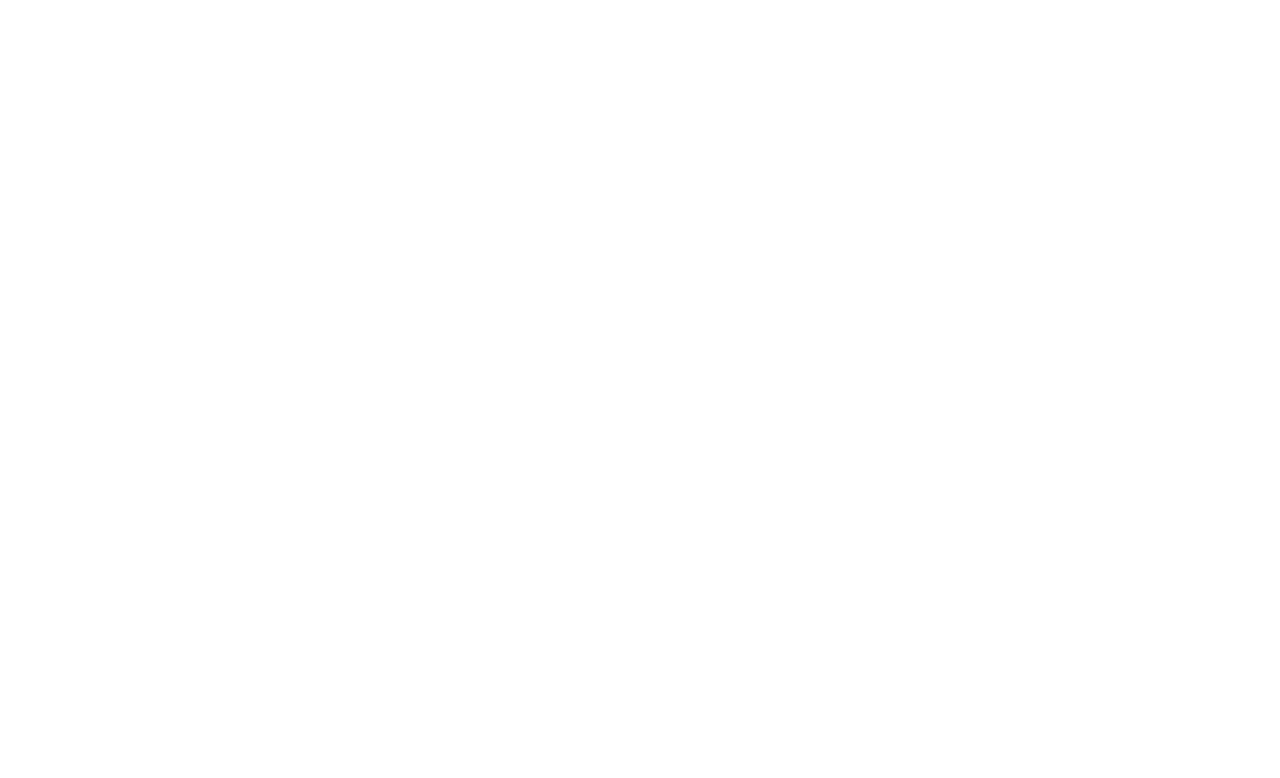
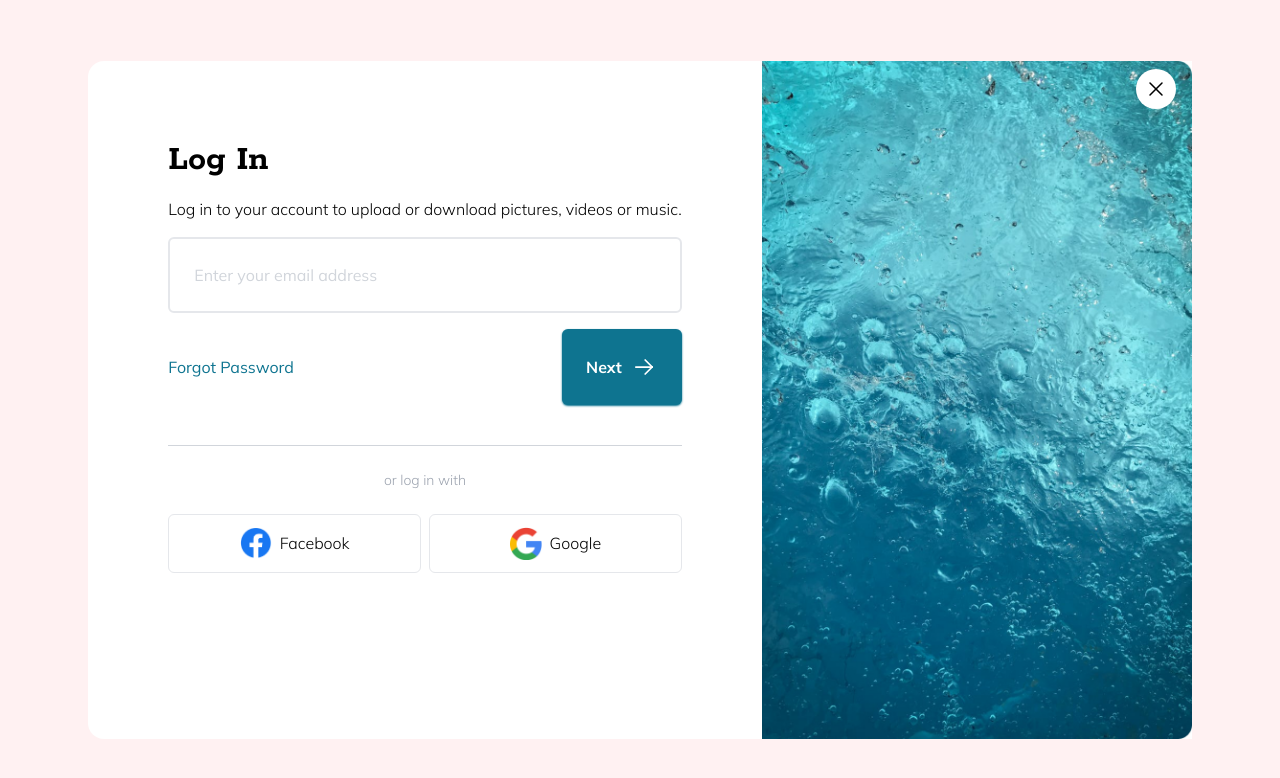
Before and after one commit to JhamanCodes/Tailwind-CSS, a plain HTML site: page mini-projects/login-modal/index.html in a window 1280 px wide. Drawn offline with nearby package versions, Linux system fonts and the light colour scheme.

Commit message:
Finish 'Login Modal' mini project.

```diff
--- a/mini-projects/login-modal/index.html
+++ b/mini-projects/login-modal/index.html
@@ -4,10 +4,89 @@
     <meta charset="UTF-8">
     <meta http-equiv="X-UA-Compatible" content="IE=edge">
     <meta name="viewport" content="width=device-width, initial-scale=1.0">
+    <link rel="preconnect" href="https://fonts.googleapis.com">
+    <link rel="preconnect" href="https://fonts.gstatic.com" crossorigin>
+    <link href="https://fonts.googleapis.com/css2?family=Mulish:wght@300;400;500;600;700&family=Rokkitt:wght@600;700&display=swap" rel="stylesheet">
     <script src="https://cdn.tailwindcss.com"></script>
+    <script>
+        tailwind.config = {
+            theme: {
+                fontFamily: {
+                    sans: ['Mulish','sans-serif'],
+                    mono: ['Rokkitt', 'monospace'],
+                }
+            }
+        }
+    </script>
     <title>Login Modal</title>
 </head>
 <body>
+    <!--Global Container-->
+    <div class="flex items-center justify-center min-h-screen bg-rose-50">
+        <!--Card Container-->
+        <div class="relative flex flex-col space-y-8 bg-white md:flex-row md:space-y-0 rounded-2xl m-8">
+            <!--Left Side-->
+            <div class="p-6 md:p-20">
+                <!--Top Content-->
+                <div class="flex flex-col space-y-4 mb-4">
+                    <h2 class="font-mono text-4xl font-bold ">
+                        Log In
+                    </h2>
+                    <p class="font-light">Log in to your account to upload or download pictures, videos or music.
+                    </p>
+                    <input type="text" class="p-6 border-2 rounded-md placeholder:text-gray-300" placeholder="Enter your email address">
+                </div>
+                <!--Middle Content-->
+                <div class="flex flex-col space-y-8 items-center md:flex-row md:space-y-0 md:space-x-4 md:justify-between mt-4">
+                    <div class="text-thin text-cyan-700">
+                        Forgot Password
+                    </div>
+                    <button class="w-full md:w-auto bg-cyan-700 p-6 rounded-md text-white font-bold shadow-sm shadow-cyan-700 hover:bg-cyan-600 hover:-translate-y-0.5 hover:shadow-lg transition duration-150">
+                    <div class="flex flex-row justify-center items-center space-x-2">
+                        <span>Next</span>
+                        <svg xmlns="http://www.w3.org/2000/svg" class="w-7" viewBox="0 0 24 24" stroke-width="1.5" stroke="#ffffff" fill="none" stroke-linecap="round" stroke-linejoin="round">
+                            <path stroke="none" d="M0 0h24v24H0z" fill="none"></path>
+                            <line x1="5" y1="12" x2="19" y2="12"></line>
+                            <line x1="13" y1="18" x2="19" y2="12"></line>
+                            <line x1="13" y1="6" x2="19" y2="12"></line>
+                          </svg>
+                    </div>
 
+                    </button>
+                </div>
+                <!--Border-->
+                <div class="mt-10 border-b border-b-gray-300"></div>
+
+                <!--Lower Section-->
+                <p class="text-sm text-center text-gray-400 font-light p-6">or log in with</p>
+                <div class="flex flex-col space-y-4 md:flex-row md:space-y-0 md:space-x-2">
+                    <!--Facebook Button-->
+                    <button class="flex justify-center items-center space-x-2 w-full border p-3 rounded-md hover:-translate-y-0.5 hover:shadow-lg hover:border-b-none transition duration-150">
+                        <img src="./images/facebook.png" alt="" class="w-8">
+                        <span class="font-sans font-thin">
+                            Facebook
+                        </span>
+                    </button>
+                    <!--Google Button-->
+                    <button class="flex justify-center items-center space-x-2 w-full border p-3 rounded-md hover:-translate-y-0.5 hover:shadow-lg hover:border-b-none transition duration-150">
+                        <img src="./images/google.png" alt="" class="w-8">
+                        <span class="font-sans font-thin">
+                            Google
+                        </span>
+                    </button>
+                </div>
+            </div>
+            <!--Right Side-->
+            <img src="./images/image.jpg" alt="" class="w-[430px] hidden md:block">
+            <!-- Close Button -->
+            <div class="group absolute -top-5 right-4 md:top-2 md:right-4 flex items-center justify-center w-10 h-10 bg-gray-200 rounded-full md:bg-white hover:cursor-pointer hover:-translate-y-0.5 translate duration-150">
+                <svg xmlns="http://www.w3.org/2000/svg" class="w-6 h-6 text-black" viewBox="0 0 24 24" stroke-width="1.5" stroke="currentColor" fill="none" stroke-linecap="round" stroke-linejoin="round">
+                    <path stroke="none" d="M0 0h24v24H0z" fill="none"></path>
+                    <line x1="18" y1="6" x2="6" y2="18"></line>
+                    <line x1="6" y1="6" x2="18" y2="18"></line>
+                </svg>
+            </div>
+        </div>
+    </div>
 </body>
 </html>
```
